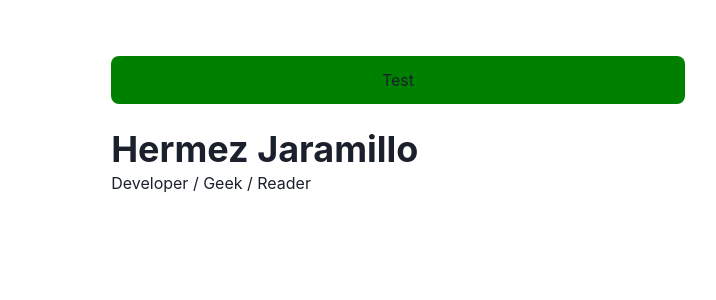
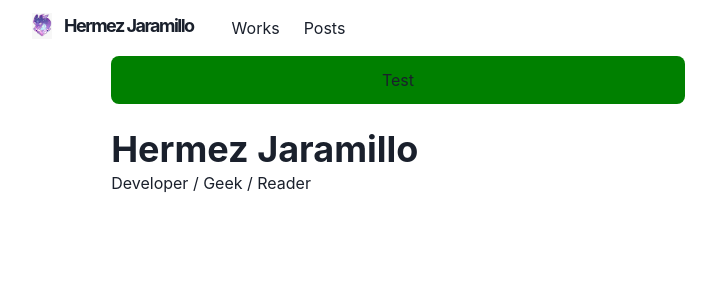
Before and after one commit to hermezHK/PortFolio, a Next.js app: page / in a window 1280 px wide. Shown: the top 300 px of the page, without its empty margins (242-958 px from the left). Built offline with nearby package versions, Linux system fonts and the light colour scheme.

Commit message:
add navigation

```diff
--- a/components/layouts/main.js
+++ b/components/layouts/main.js
@@ -1,13 +1,16 @@
-import Head from 'next/head';
-import  { Box, Container } from '@chakra-ui/react';
+import Head from 'next/head'
+import Navbar from '../navbar.js'
+import { Box, Container } from '@chakra-ui/react'
 
-const Main = ({ children, router}) => {
+const Main = ({ children, router }) => {
   return (
     <Box as="main" pb={8}>
       <Head>
         <meta name="viewport" content="width=device-width, initial-scale=1" />
         <title>Hermez Jaramillo - website</title>
       </Head>
+
+      <Navbar path={router.asPath} />
 
       <Container maxW="container.md" pt={14}>
         {children}
--- /dev/null
+++ b/components/logo.js
@@ -0,0 +1,41 @@
+import Link from 'next/link'
+import Image from 'next/image'
+import { Text, useColorModeValue } from '@chakra-ui/react'
+import styled from '@emotion/styled'
+
+const LogoBox = styled.span`
+  font-weight: bold;
+  font-size: 18px;
+  display: inline-flex;
+  align-items: center;
+  height: 30px;
+  line-height: 20px;
+  padding: 10px;
+
+  &:hover img {
+    transform: rotate(20deg);
+  }
+`
+const Logo = () => {
+  const dragonImg = `/images/dragon${useColorModeValue('', '-dark')}.png`
+
+  return (
+    <Link href="/" legacyBehavior>
+      <a>
+        <LogoBox>
+          <Image src={dragonImg} width={20} height={20} alt="dragonImg" />
+          <Text
+            color={useColorModeValue('gray.800', 'whiteAlpha.900')}
+            fontFamily="M PLUS Rounded 1c"
+            fontWeight="bold"
+            ml={3}
+          >
+            Hermez Jaramillo
+          </Text>
+        </LogoBox>
+      </a>
+    </Link>
+  )
+}
+
+export default Logo
--- /dev/null
+++ b/components/navbar.js
@@ -0,0 +1,112 @@
+import Logo from './logo'
+import NextLink from 'next/link'
+import {
+  Container,
+  Box,
+  Link,
+  Stack,
+  Heading,
+  Flex,
+  Menu,
+  MenuItem,
+  MenuList,
+  MenuButton,
+  IconButton,
+  useColorModeValue
+} from '@chakra-ui/react'
+
+import { HamburgerIcon } from '@chakra-ui/icons'
+
+const LinkItem = ({ href, path, target, children, ...props }) => {
+  const active = path === href
+  const inactiveColor = useColorModeValue('gray.800', 'whiteAlpha.900')
+  return (
+    <Link
+      as={NextLink}
+      href={href}
+      scroll={false}
+      p={2}
+      bg={active ? 'grassTeal' : undefined}
+      color={active ? '#202023' : inactiveColor}
+      target={target}
+      {...props}
+    >
+      {children}
+    </Link>
+  )
+}
+
+const Navbar = props => {
+  const { path } = props
+
+  return (
+    <Box
+      position="fixed"
+      as="nav"
+      w="100%"
+      bg={useColorModeValue('#ffffff40', '#20202380')}
+      css={{ backdropFilter: 'blur(10px)' }}
+      zIndex={2}
+      {...props}
+    >
+      <Container
+        display="flex"
+        p={2}
+        maxW="container.md"
+        wrap="wrap"
+        align="center"
+        justify="space-between"
+      >
+        <Flex align="center" mr={5}>
+          <Heading as="h1" size="lg" letterSpacing={'tighter'}>
+            <Logo />
+          </Heading>
+        </Flex>
+
+        <Stack
+          direction={{ base: 'column', md: 'row' }}
+          display={{ base: 'none', md: 'flex' }}
+          width={{ base: 'full', md: 'auto' }}
+          alignItems="center"
+          flexGrow={1}
+          mt={{ base: 4, md: 0 }}
+        >
+          <LinkItem href="/works" path={path}>
+            Works
+          </LinkItem>
+          <LinkItem href="/posts" path={path}>
+            Posts
+          </LinkItem>
+        </Stack>
+          <Box flex={1} align="right">
+            <Box ml={2} display={{ base: 'inline-block', md: 'none' }}>
+               <Menu isLazy id="navbar-menu">
+                 <MenuButton
+                   as={IconButton}
+                   icon={<HamburgerIcon />}
+                   variant="outline"
+                   aria-label="Options"/>
+
+                   <MenuList>
+                    <NextLink href="/" passHref>
+                        <MenuItem as={Link}>About</MenuItem>
+                    </NextLink>
+                    <NextLink href="/works" passHref>
+                        <MenuItem as={Link}>Works</MenuItem>
+                    </NextLink>
+                    <NextLink href="/posts" passHref>
+                        <MenuItem as={Link}>Posts</MenuItem>
+                    </NextLink>
+                    <NextLink href="/" passHref>
+                        <MenuItem as={Link} href="/">View Source</MenuItem>
+                    </NextLink>
+                   </MenuList>
+               </Menu>
+              </Box>
+            </Box>
+      </Container>
+    </Box>
+  )
+}
+
+export default Navbar
--- a/package.json
+++ b/package.json
@@ -12,6 +12,7 @@
   "author": "Hermez Jaramillo",
   "license": "MIT",
   "dependencies": {
+    "@chakra-ui/icons": "^2.0.19",
     "@chakra-ui/react": "^2.5.5",
     "@emotion/react": "^11.10.6",
     "@emotion/styled": "^11.10.6",
```
Also changed, not shown: public/images/dragon.png (added), 1 other file (tests, documents, lock files or other folders). Lines whose indentation alone changed are shown as unchanged.
